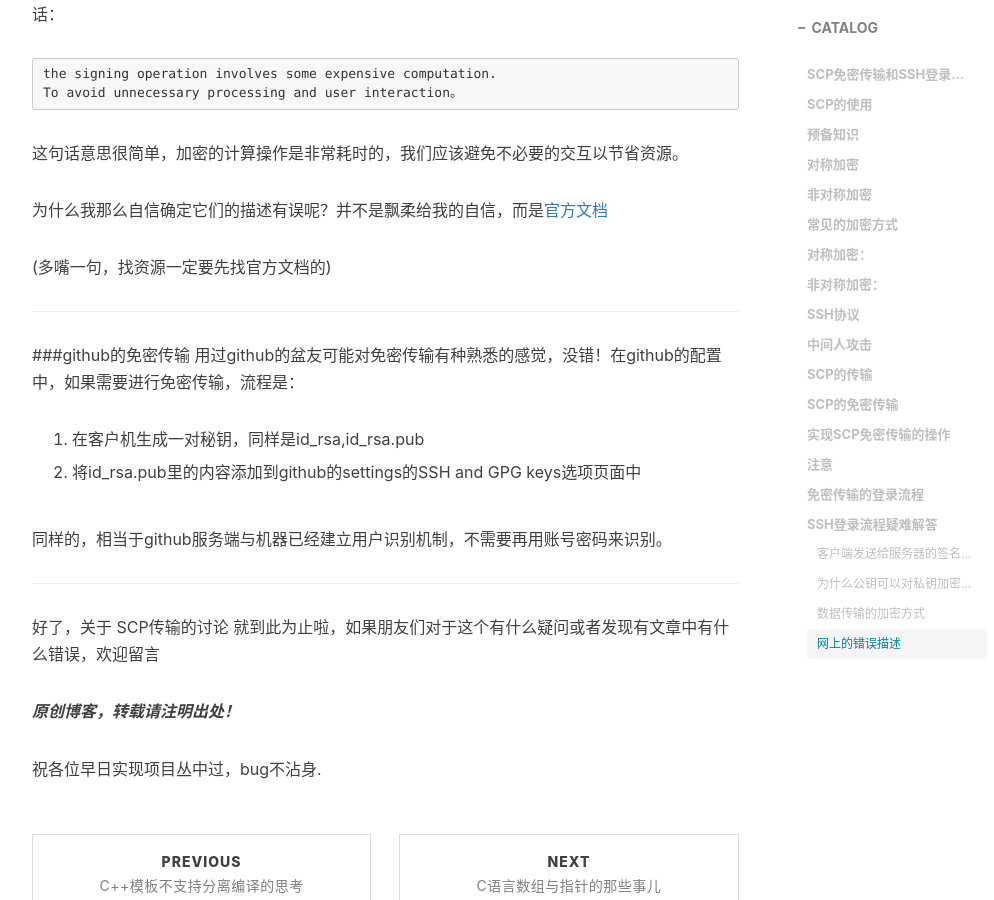
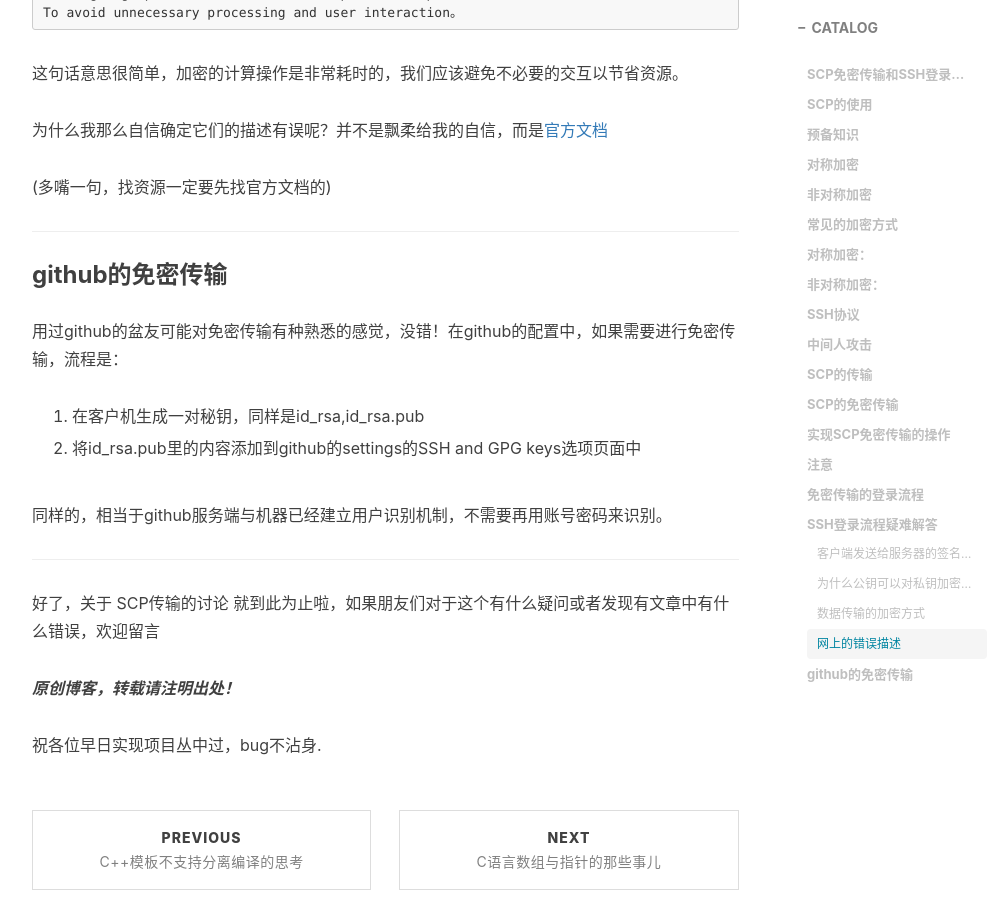
Before and after one commit to downeyboy/downeyboy.github.io, a Jekyll site: the page built from _posts/2019-06-25-SCP_and_SSH.md, in a window 1280 px wide and 900 px high, scrolled down 8462 px. Shown: the whole window, without its empty margins (233-1227 px from the left). Built offline with Jekyll 4.4.1, drawn with Linux system fonts in a browser that asks for light colours; nearby versions of some CDN libraries; Markdown is read by kramdown in place of the engine named in the settings; comment, search, counter and statistics services are not loaded.

Commit message:
fix : adjust format

````diff
--- a/_posts/2019-06-25-SCP_and_SSH.md
+++ b/_posts/2019-06-25-SCP_and_SSH.md
@@ -144,12 +144,11 @@
 
 * 在客户机A的家目录下的.ssh目录下生成一对秘钥，linux下的指令为：
 
+    ```
+    ssh-keygen -t rsa -P ""
+    ```
 
-```
-ssh-keygen -t rsa -P ""
-```
-
-***(ssh-keygen为秘钥生成应用程序，-t rsa 表示加密类型为rsa)***
+    ***(ssh-keygen为秘钥生成应用程序，-t rsa 表示加密类型为rsa)***
 
 * 执行上述命令后，系统会提示选择生成秘钥放置的目录和密码，一般为默认选择，一路回车。(但是如果你要追求更高的安全性，你可以选择添加上私钥密码),然后在/home/downey/.ssh目录下就会生成两个文件:id_rsa和id_rsa.pub,其中id_rsa为私钥，而id_rsa.pub为公钥。
 
@@ -281,7 +280,7 @@
 
 ****
 
-###github的免密传输
+### github的免密传输
 用过github的盆友可能对免密传输有种熟悉的感觉，没错！在github的配置中，如果需要进行免密传输，流程是：
 
 1. 在客户机生成一对秘钥，同样是id_rsa,id_rsa.pub
````
